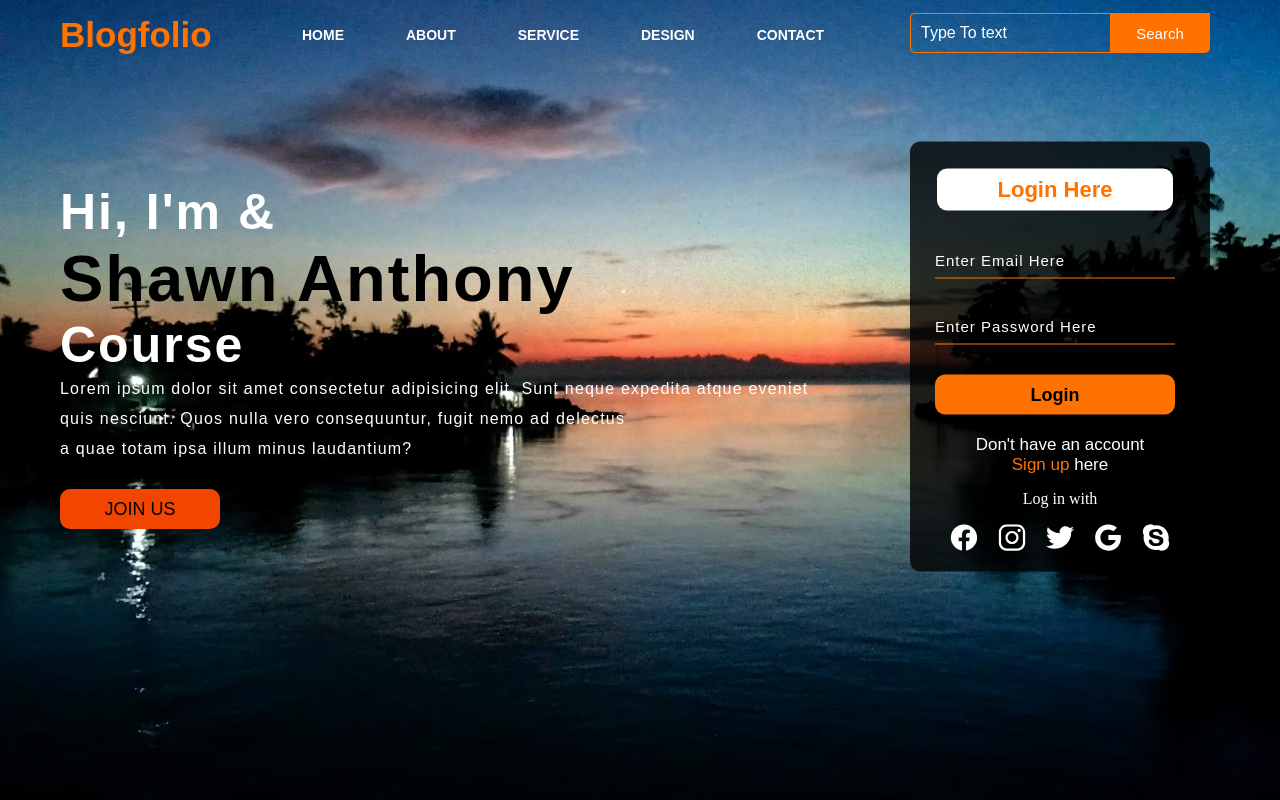
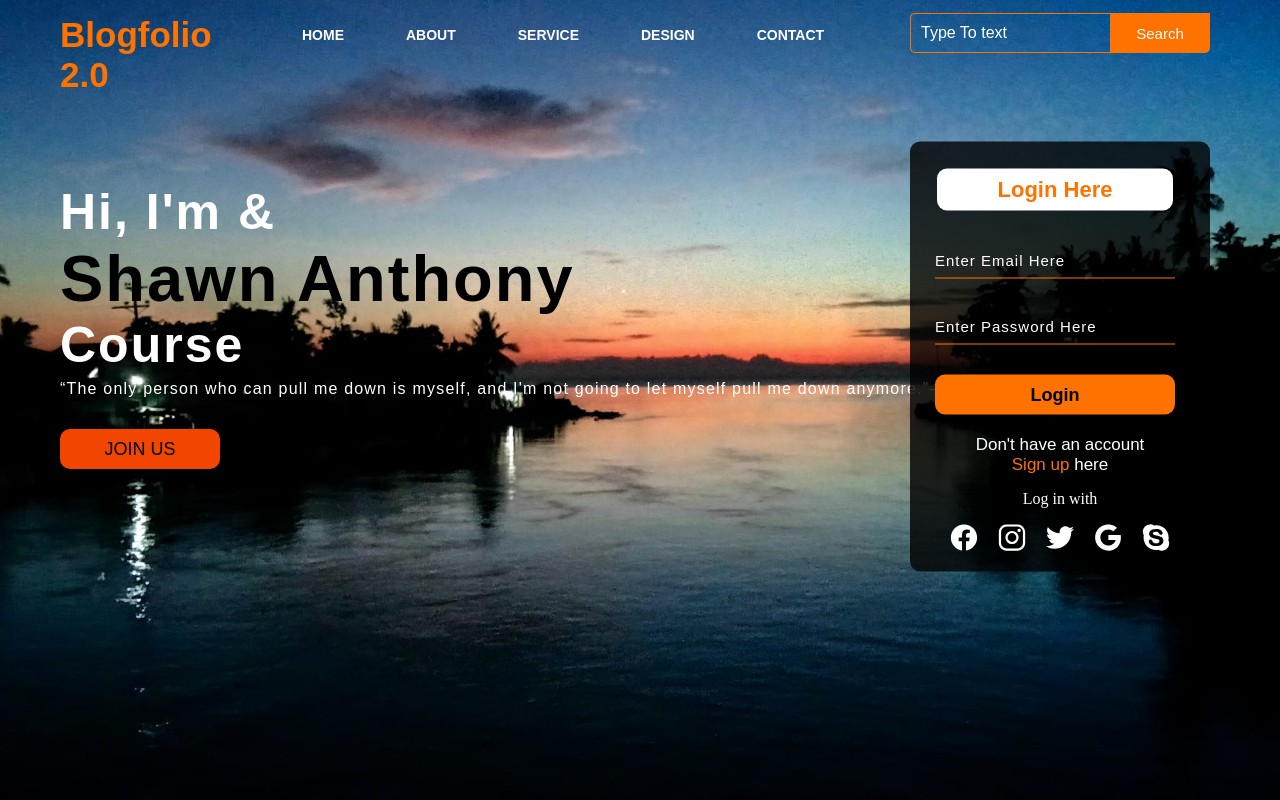
Before and after one commit to Anthony5903/Anthony, a plain HTML site: page Shawn Temporary/index.html in a window 1280 px wide. Drawn offline with nearby package versions, Linux system fonts and the light colour scheme.

Commit message:
Update index.html

```diff
--- a/Shawn Temporary/index.html
+++ b/Shawn Temporary/index.html
@@ -9,7 +9,7 @@
     <div class="main">
         <div class="navbar">
             <div class="icon">
-                <h2 class="logo">Blogfolio</h2>
+                <h2 class="logo">Blogfolio 2.0</h2>
             </div>
 
             <div class="menu">
@@ -30,9 +30,7 @@
         </div>
         <div class="content">
             <h1>Hi, I'm & <br><span>Shawn Anthony</span> <br>Course</h1>
-            <p class="par">Lorem ipsum dolor sit amet consectetur adipisicing elit. Sunt neque
-                 expedita atque eveniet <br> quis nesciunt. Quos nulla vero consequuntur, fugit nemo ad delectus
-                <br> a quae totam ipsa illum minus laudantium?</p>
+            <p class="par">“The only person who can pull me down is myself, and I'm not going to let myself pull me down anymore.”—C. JoyBell C.</p>
 
                 <button class="cn"><a href="#">JOIN US</a></button>
 
```
